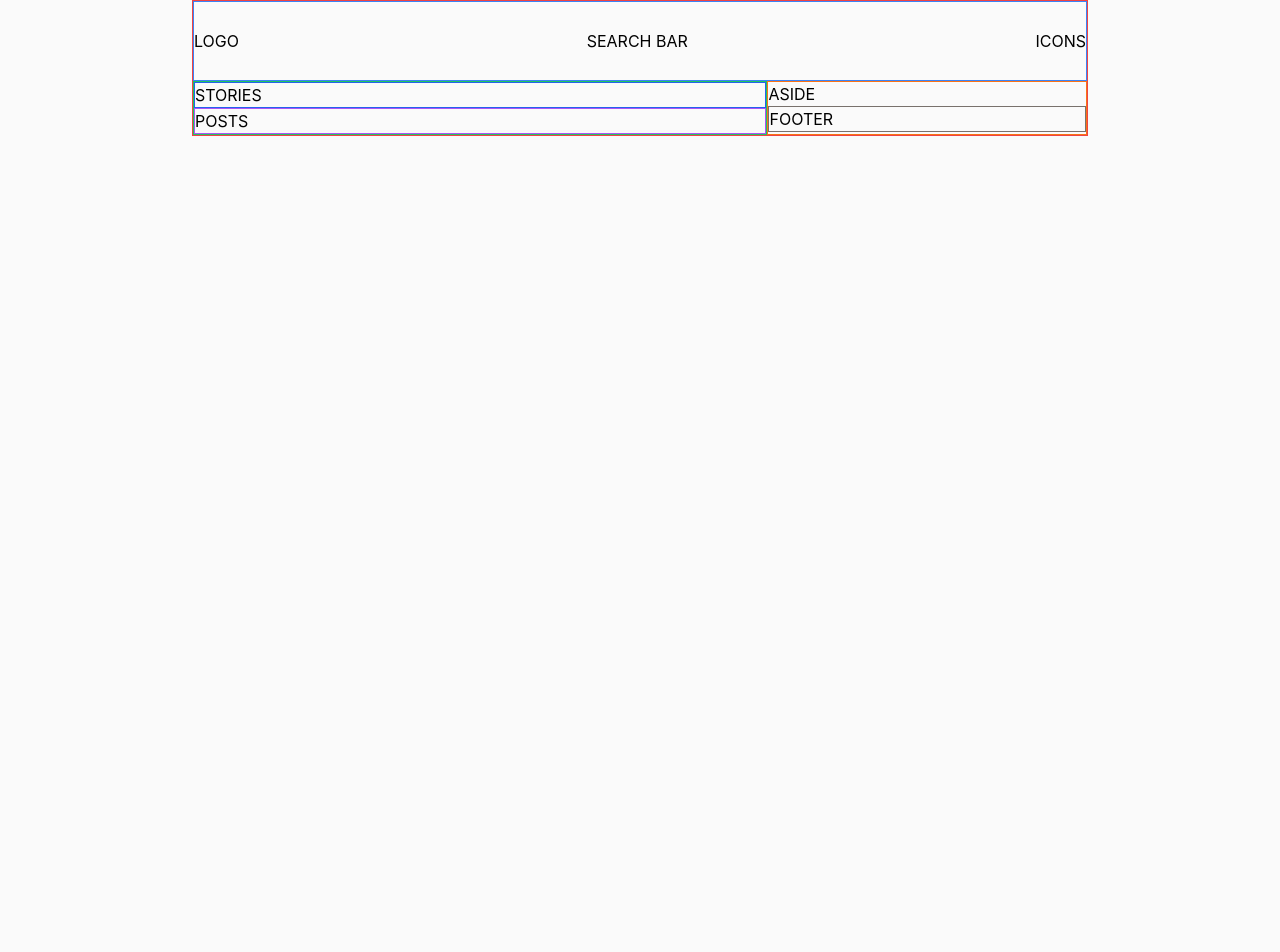
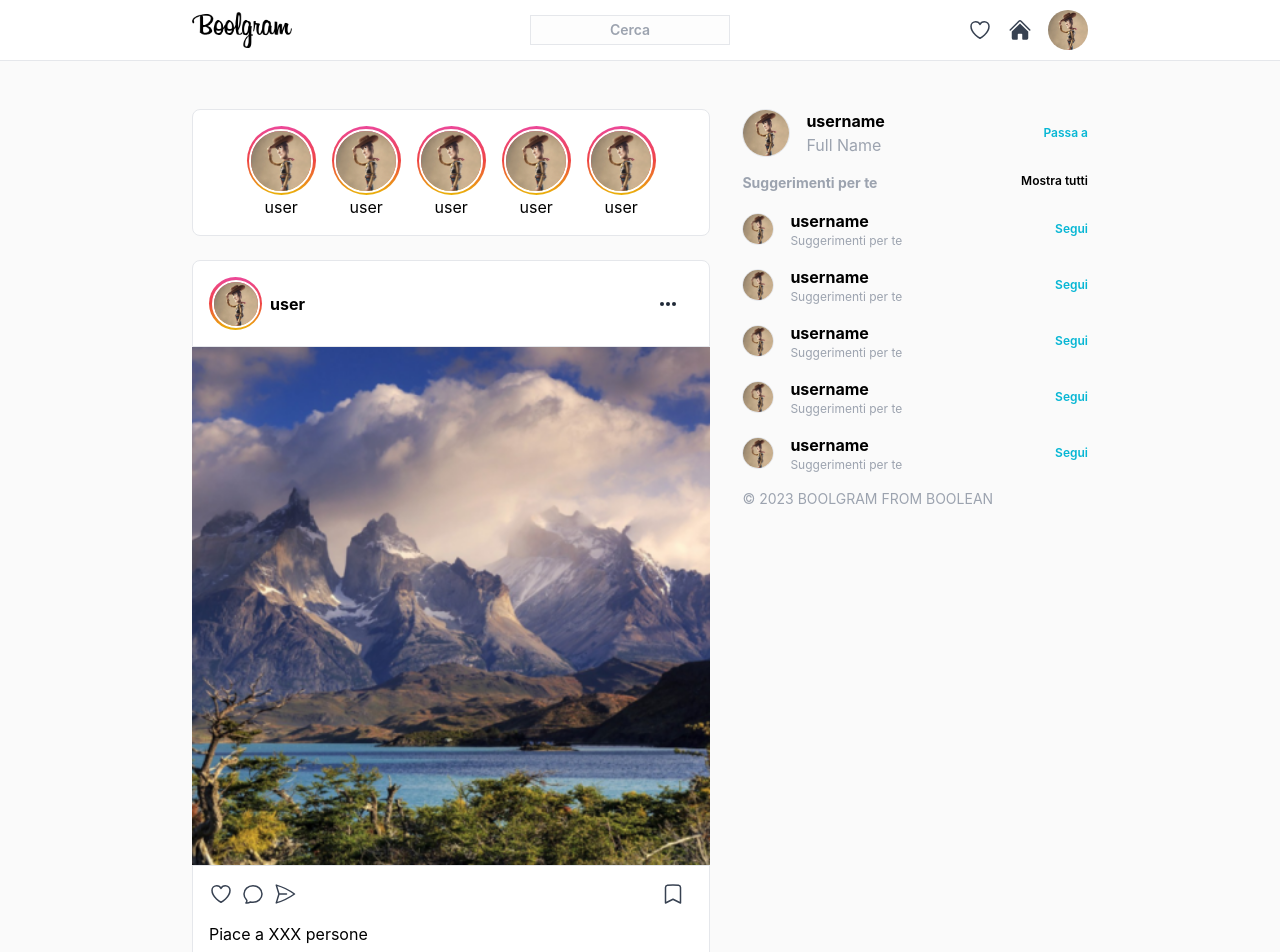
Before and after one commit to simonedimeglio/vite-vue-instagram-inspired, a Vue app: page / in a window 1280 px wide. Shown: the top 952 px of the page. Before the commit the page ends 800 px from the top, so only its background shows below. Built offline with nearby package versions, Linux system fonts and the light colour scheme.

Commit message:
Mockup (Milestone 1)

```diff
--- a/package.json
+++ b/package.json
@@ -9,6 +9,7 @@
     "preview": "vite preview"
   },
   "dependencies": {
+    "@heroicons/vue": "^2.0.13",
     "vue": "^3.2.45"
   },
   "devDependencies": {
--- a/src/App.vue
+++ b/src/App.vue
@@ -1,34 +1,30 @@
 <script>
 import Navbar from "./components/Navbar.vue";
-import Main from "./components/Main.vue"
+import Main from "./components/Main.vue";
 import Aside from "./components/Aside.vue";
 
 export default {
 	components: {
 		Navbar,
 		Main,
-		Aside
+		Aside,
 	},
 };
 </script>
 
 <template>
-	<!-- Main Container -->
-	<div class="max-w-4xl m-auto border border-red-500">
-		<!-- Header & Nav -->
-		<header>
-			<!-- Navbar component -->
-			<Navbar />
-		</header>
+	<!-- Header & Nav -->
+	<header class="bg-white border-b mb-12">
+		<!-- Navbar component -->
+		<Navbar class="max-w-4xl m-auto" />
+	</header>
 
-		<div class="flex">
-			<!-- Main section (stories and posts) -->
-			<Main />
+	<div class="flex max-w-4xl m-auto">
+		<!-- Main section (stories and posts) -->
+		<Main class="w-[60%]" />
 
-			<!-- Aside section (profile, suggestion and footer) -->
-			<Aside class="border border-orange-500 grow-[1]"/>
-		</div>
-
+		<!-- Aside section (profile, suggestion and footer) -->
+		<Aside class="w-[40%]" />
 	</div>
 </template>
 
--- a/src/components/Aside.vue
+++ b/src/components/Aside.vue
@@ -1,16 +1,46 @@
 <script>
+import Suggested from "./Suggested.vue"
 import Footer from "./Footer.vue";
 
 export default {
 	components: {
-		Footer,
+		Suggested,
+		Footer
 	},
 };
 </script>
 
 <template>
 	<aside>
-		ASIDE
-		<Footer class="border border-stone-500" />
+		<!-- User section -->
+		<div class="flex justify-between items-center">
+			<!-- User picture, username and full name -->
+			<div class="flex">
+				<img src="/profile.jpg" alt="Profile Picture" class="border mr-4 rounded-full w-12 h-12">
+				<div>
+					<div class="font-bold">username</div>
+					<div class="text-gray-400">Full Name</div>
+				</div>
+			</div>
+
+			<!-- Go to -->
+			<div class="text-cyan-500 text-xs font-semibold">Passa a</div>
+		</div>
+
+		<!-- Suggestion's section -->
+		<div class="flex justify-between mt-4">
+				<div class="text-gray-400 font-bold text-sm">Suggerimenti per te</div>
+				<div class="font-semibold text-xs">Mostra tutti</div>
+		</div>
+
+		<!-- Suggestions's list -->
+		<Suggested  />
+		<Suggested  />
+		<Suggested  />
+		<Suggested  />
+		<Suggested  />
+
+
+		<Footer />
 	</aside>
 </template>
--- a/src/components/Footer.vue
+++ b/src/components/Footer.vue
@@ -1,5 +1,7 @@
 <script></script>
 
 <template>
-	<footer>FOOTER</footer>
+	<footer class="mt-4 text-gray-400 text-sm">
+		<div class="uppercase">© 2023 boolgram from boolean</div>
+	</footer>
 </template>
--- a/src/components/Main.vue
+++ b/src/components/Main.vue
@@ -11,8 +11,8 @@ export default {
 </script>
 
 <template>
-  <main class="border border-green-500 grow-[2]">
-		<Stories class="border border-blue-600" />
-		<Posts class="border border-purple-500" />
+  <main class="mr-8">
+		<Stories class="" />
+		<Posts class="" />
 	</main>
 </template>
--- a/src/components/Navbar.vue
+++ b/src/components/Navbar.vue
@@ -1,9 +1,30 @@
-<script></script>
+<script>
+import { HeartIcon } from '@heroicons/vue/24/outline'
+import { HomeIcon } from '@heroicons/vue/24/solid'
+export default {
+	components: {
+		HeartIcon,
+		HomeIcon
+	}
+}
+
+</script>
 
 <template>
-	<nav class="border border-blue-500 flex justify-between items-center h-[80px]">
-		<div>LOGO</div>
-		<div>SEARCH BAR</div>
-		<div>ICONS</div>
+	<nav class="flex justify-between items-center h-[60px]">
+		<!-- Logo -->
+		<a href="/">
+			<img src="/logo.png" alt="Boolgram Logo" class="w-[100px]">
+		</a>
+
+		<!-- Searchbar -->
+		<div class="w-[200px] py-1 border text-center text-sm text-gray-400 font-semibold bg-gray-100/20 cursor-pointer">Cerca</div>
+
+		<!-- Icons -->
+		<div class="flex items-center">
+			<HeartIcon class="h-6 w-6 mr-2 text-gray-700 cursor-pointer"  />
+			<HomeIcon class="h-6 w-6 mx-2 text-gray-700 cursor-pointer"  />
+			<img src="/profile.jpg" alt="Profile Picture" class="ml-2 rounded-full w-10 h-10 cursor-pointer">
+		</div>
 	</nav>
 </template>
--- /dev/null
+++ b/src/components/Post.vue
@@ -0,0 +1,75 @@
+<script>
+import { HeartIcon, ChatBubbleOvalLeftIcon, PaperAirplaneIcon, BookmarkIcon } from '@heroicons/vue/24/outline'
+export default {
+	components: {
+		HeartIcon,
+    ChatBubbleOvalLeftIcon,
+    PaperAirplaneIcon,
+    BookmarkIcon
+	}
+}
+
+</script>
+
+<template>
+	<div class="flex flex-col mb-4">
+
+    <!-- Profile picture and name -->
+    <div class="bg-white border rounded-t-lg flex justify-between items-center p-4">
+      <!-- LT side -->
+      <div class="flex items-center">
+        <!-- Profile Picture -->
+        <div class="bg-gradient-to-b from-pink-500 via-red-500 to-yellow-500 rounded-full p-[2.5px]">
+          <img src="/profile.jpg" alt="" class="w-12 h-12 rounded-full border-2 border-white">
+        </div>
+        <!-- Username -->
+        <div class="ml-2 font-bold">user</div>
+      </div>
+      <!-- RT side -->
+      <div class="flex mr-4 cursor-pointer">
+        <div class="bg-gray-800 rounded-full mx-[1px] h-[4px] w-[4px]"></div>
+        <div class="bg-gray-800 rounded-full mx-[1px] h-[4px] w-[4px]"></div>
+        <div class="bg-gray-800 rounded-full mx-[1px] h-[4px] w-[4px]"></div>
+      </div>
+    </div>
+
+    <!-- Post picture -->
+    <img src="/landscape.png" alt="Post Picture">
+
+    <!-- Text, likes and comments section -->
+    <div class="bg-white border rouded-b p-4">
+
+      <!-- Icons -->
+      <div class="flex justify-between">
+        <div class="flex justify-center items-center">
+          <HeartIcon class="h-6 w-6 text-gray-700 cursor-pointer"  />
+          <ChatBubbleOvalLeftIcon class="h-6 w-6 mx-2 text-gray-700 cursor-pointer"  />
+          <PaperAirplaneIcon class="h-6 w-6 text-gray-700 cursor-pointer"  />
+        </div>
+        <BookmarkIcon class="h-6 w-6 mr-2 text-gray-700 cursor-pointer"  />
+      </div>
+
+      <!-- Like's counter -->
+      <div class="mt-4">Piace a XXX persone</div>
+
+      <!-- Post's text -->
+      <div class="mt-4">
+        <p><span class="font-bold mr-1">user</span>Lorem ipsum dolor sit amet consectetur adipisicing elit. Cupiditate rerum corporis quam ipsam ratione vel nesciunt accusantium, consectetur quisquam reprehenderit, blanditiis sapiente illum ab, beatae inventore fugiat iusto deserunt iste?</p>
+      </div>
+
+      <!-- Comments -->
+      <div class="mt-4">
+        <p><span class="font-bold mr-1">comment</span>Consectetur quisquam reprehenderit, blanditiis sapiente illum ab</p>
+      </div>
+      <div class="mt-4">
+        <p><span class="font-bold mr-1">comment</span>Consectetur quisquam reprehenderit, blanditiis sapiente illum ab</p>
+      </div>
+      <div class="mt-4">
+        <p><span class="font-bold mr-1">comment</span>Consectetur quisquam reprehenderit, blanditiis sapiente illum ab</p>
+      </div>
+
+      <!-- Comments counter -->
+      <div class="mt-4 text-gray-400">Mostra tutti e XXX commenti</div>
+    </div>
+  </div>
+</template>
--- a/src/components/Posts.vue
+++ b/src/components/Posts.vue
@@ -1,7 +1,16 @@
-<script></script>
+<script>
+import Post from "./Post.vue";
+
+export default {
+	components: {
+		Post
+	},
+};
+</script>
 
 <template>
 	<section>
-		POSTS
+		<Post  />
+		<Post  />
 	</section>
 </template>
--- a/src/components/Stories.vue
+++ b/src/components/Stories.vue
@@ -1,7 +1,19 @@
-<script></script>
+<script>
+import Story from "./Story.vue";
+
+export default {
+	components: {
+		Story
+	},
+};
+</script>
 
 <template>
-	<section>
-		STORIES
+	<section class="flex justify-center items-center py-4 mb-6 border rounded-lg bg-white">
+		<Story />
+		<Story />
+		<Story />
+		<Story />
+		<Story />
 	</section>
 </template>
--- /dev/null
+++ b/src/components/Story.vue
@@ -0,0 +1,10 @@
+<script></script>
+
+<template>
+	<div class="flex flex-col justify-center items-center mx-2 cursor-pointer">
+    <div class="bg-gradient-to-b from-pink-500 via-red-500 to-yellow-500 rounded-full p-[2.5px]">
+      <img src="/profile.jpg" alt="" class="w-16 h-16 rounded-full border-2 border-white">
+    </div>
+    <div>user</div>
+  </div>
+</template>
--- /dev/null
+++ b/src/components/Suggested.vue
@@ -0,0 +1,19 @@
+<script></script>
+
+<template>
+
+	<div class="flex justify-between items-center mt-4">
+		<!-- Suggested picture and username -->
+		<div class="flex items-center">
+				<img src="/profile.jpg" alt="Profile Picture" class="border mr-4 rounded-full w-8 h-8">
+			<div>
+				<div class="font-bold">username</div>
+				<div class="text-gray-400 text-xs">Suggerimenti per te</div>
+			</div>
+		</div>
+
+		<!-- Follow -->
+		<div class="text-cyan-500 text-xs font-semibold cursor-pointer">Segui</div>
+	</div>
+
+</template>
```
Also changed, not shown: 1 other file (tests, documents, lock files or other folders).
